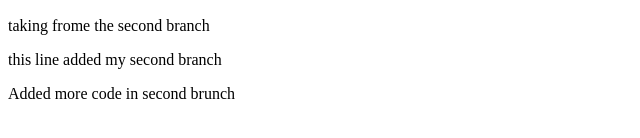
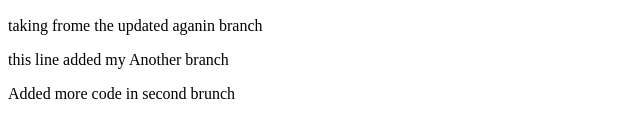
Before and after one commit to samsulbatch03/my-first-website, a plain HTML site: page index.html in a window 1280 px wide. Shown: the part 346-484 px from the top of the page, 0-640 px from the left. Drawn offline with Linux system fonts and the light colour scheme.

Commit message:
chaing the same thing

```diff
--- a/index.html
+++ b/index.html
@@ -10,8 +10,8 @@
     <h2>Look mama.I am useing github.</h2>
     <p>Lets go for a party</p>
     <img src="swp.jpg">
-    <p>taking frome the second branch</p>
-    <p>this line added my second branch</p>
+    <p>taking frome the updated aganin branch</p>
+    <p>this line added my Another branch</p>
     <p>Added more code in second brunch</p>
 </body>
 </html>
```
